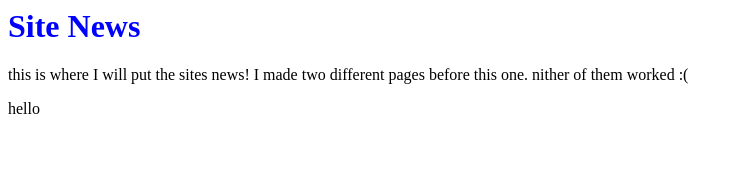
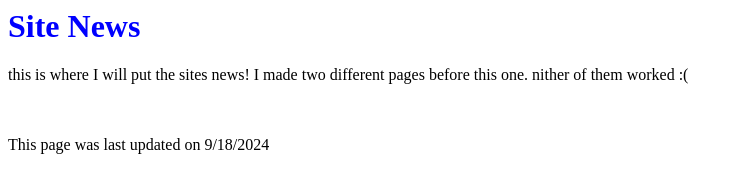
Before and after one commit to pecan4pi/website, a plain HTML site: page updates.html in a window 1280 px wide. Shown: the whole page, without its empty margins (0-743 px from the left). Drawn offline with Linux system fonts and the light colour scheme.

Commit message:
Update updates.html

```diff
--- a/updates.html
+++ b/updates.html
@@ -2,6 +2,12 @@
 <title>site news</title>
 <h1><font color=blue>Site News</font></h1>
 <p>this is where I will put the sites news! I made two different pages before this one. nither of them worked :(</p>
-<blink>hello</blink>
+<br>
+<br>
+<! put news below>
 
+
+
+<! end news (just for code clarity) always back up previous articles!>
+<adress>This page was last updated on 9/18/2024</adress>
 </html>
```
